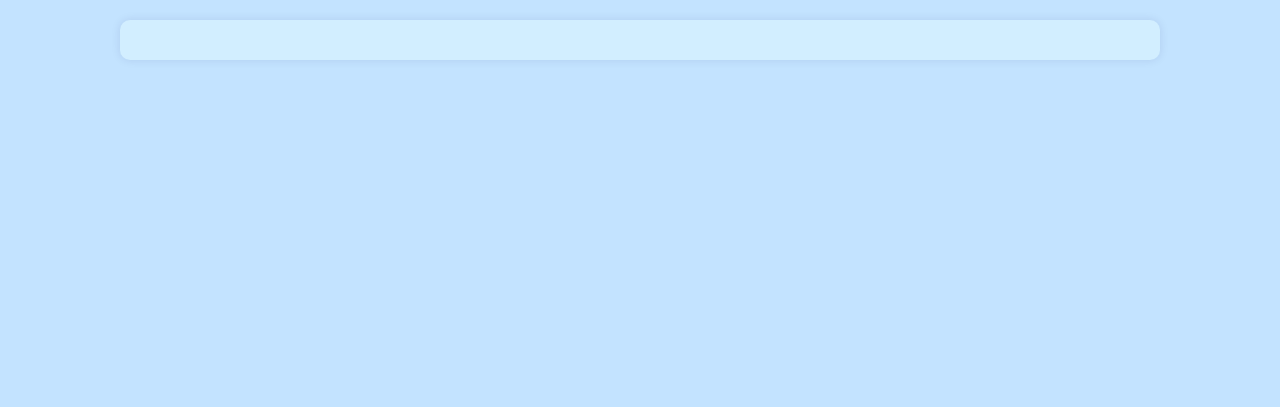
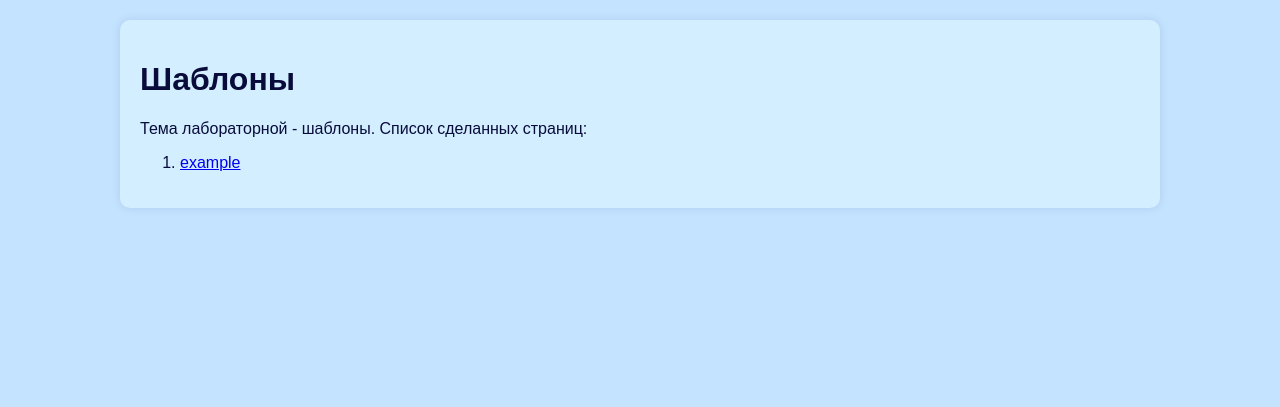
Before and after one commit to krepuk/web-programming-labs-2, a Flask app: template templates/lab2.html in a window 1280 px wide. Shown: the part 38-445 px from the top of the page. Run offline with Flask 3, Linux system fonts and the light colour scheme; the template is opened without the code that fills it, so the values that code supplies are empty.

Commit message:
окончательные правки 2 лабы

```diff
--- a/templates/filter.html
+++ b/templates/filter.html
@@ -9,4 +9,7 @@
     <div>Фраза: {{ phrase | title }}</div>
     <div>Фраза: {{ phrase | striptags }}</div>
     <div>Фраза: {{ phrase | safe }}</div>
+    <div>Фраза: {{ phrase | striptags | replace('сколько','много')
+         | replace('нам', 'тут') | upper }}</div>
+    <div>Фраза: {{ phrase | striptags | reverse }}</div>
 {% endblock %}
--- a/templates/lab2.html
+++ b/templates/lab2.html
@@ -1,3 +1,15 @@
 {% extends "base.html" %}
 
+{# номер лабораторной работы: #}
 {% block lab %} Лабораторная работа 2{%endblock%}
+
+{# основной контент: #}
+{% block main %}
+    <h1>Шаблоны</h1>
+    <div>Тема лабораторной - шаблоны. Список сделанных страниц:</div>
+    <ol>
+        <li>
+            <a href="/lab2/example">example</a>
+        </li>
+    </ol>
+{% endblock %}
```
